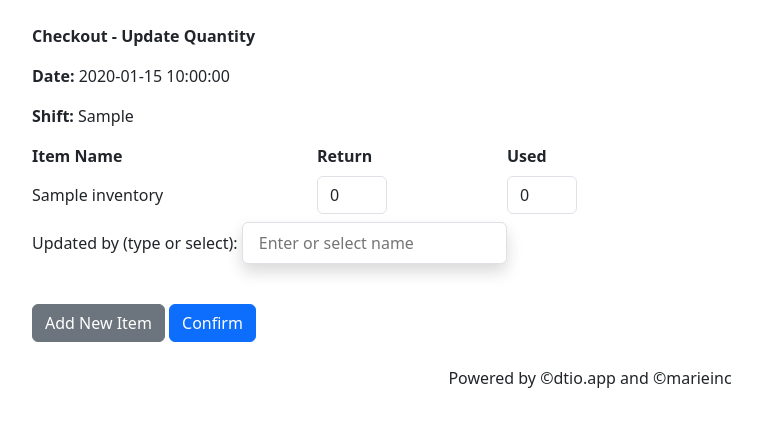
After one commit to dtio/dtnotes, a Flask app: template p3checklist/p3checklist/templates/checkout.html in a window 1280 px wide. The commit adds this page. Shown: the top 429 px of the page, without its empty margins (50-812 px from the left). Run offline with Flask 3, Linux system fonts and the light colour scheme; tables that the repository leaves empty hold one stand-in row (values such as "Sample post"); the template is opened without the code that fills it: values that come from a table or form of the project are taken from there, most other values are stand-ins (such as "Sample title", 1, 10 or a date in 2020).

Commit message:
Added check-out features

```diff
--- a/p3checklist/p3checklist/acknowledgements.py
+++ b/p3checklist/p3checklist/acknowledgements.py
@@ -26,7 +26,6 @@ def acknowledge_eyeent():
         except ValueError:
             flash("Invalid date format provided.", "error")
     else:
-        print("Missing shift")
         flash("Date and Shift are required to view ENT item acknowledgements.", "warning")
         return redirect(url_for('p3_checklist'))
 
--- a/p3checklist/p3checklist/models.py
+++ b/p3checklist/p3checklist/models.py
@@ -47,8 +47,8 @@ class Inventory(db.Model):
     name = db.Column(String(255), nullable=False)
     notes = db.Column(Text, nullable=True)
     groupid = db.Column(Integer, ForeignKey('groups.id'), nullable=False)
-    # quantity = db.Column(Integer, nullable=False, default=0) # Removed: Quantity is now shift-specific
     location = db.Column(Text, nullable=False)
+    frequently_used = db.Column(Boolean, nullable=False, default=False)
 
     # Relationship to ShiftInventory logs
     shift_logs = db.relationship('ShiftInventory', backref='item_details', lazy='dynamic')
--- /dev/null
+++ b/p3checklist/p3checklist/templates/checkout.html
@@ -0,0 +1,81 @@
+<!DOCTYPE html>
+<html lang="en">
+<head>
+    <meta charset="UTF-8">
+    <meta name="viewport" content="width=device-width, initial-scale=1.0">
+    <title>Check Out - Update Quantity</title>
+    <link href="https://fonts.googleapis.com/css2?family=Inter:wght@400;600&display=swap" rel="stylesheet">
+    <link href="https://cdn.jsdelivr.net/npm/bootstrap@5.3.2/dist/css/bootstrap.min.css" rel="stylesheet" integrity="sha384-T3c6CoIi6uLrA9TneNEoa7RxnatzjcDSCmG1MXxSR1GAsXEV/Dwwykc2MPK8M2HN" crossorigin="anonymous">
+    <link rel="stylesheet" href="{{ url_for('static', filename='styles.css') }}">
+</head>
+<body>
+    <div class="container mt-4">
+        <p class="text-gray-600 text-left mb-3"><b>Checkout - Update Quantity</b></p>
+        <p class="text-gray-600 text-left mb-3"><b>Date: </b> {{ date }}</p>
+        <p class="text-gray-600 text-left mb-3"><b>Shift: </b>{{ shift_type }}</p>
+        <form id="checkout-form" action="{{ url_for('checkout.update_inventory') }}" method="POST">
+            <input type="hidden" name="shift_type" value="{{ shift_type }}">
+            <input type="hidden" name="date" value="{{ date }}"> <!-- Pass the current date -->
+            <div class="row mb-2 text-start">
+                <div class="col-6 col-md-3"><strong>Item Name</strong></div>
+                <div class="col-3 col-md-2"><strong>Return</strong></div>
+                <div class="col-3 col-md-2"><strong>Used</strong></div>
+            </div>
+            {% for item in frequently_used_items %}
+                <div class="row mb-2 text-start align-items-center">
+                    <div class="col-6 col-md-3">
+                        <label for="item_{{ item.id }}">{{ item.name }}</label>
+                    </div>
+                    <div class="col-3 col-md-2">
+                        <input type="number" name="return_{{ item.id }}" id="return_{{ item.id }}" class="form-control" value="0" min="0" style="max-width: 70px;">
+                    </div>
+                    <div class="col-3 col-md-2">
+                        <input type="number" name="used_{{ item.id }}" id="used_{{ item.id }}" class="form-control" value="0" min="0" style="max-width: 70px;">
+                    </div>
+                </div>
+            {% endfor %}
+            <div id="updated-by-section">
+                <label for="name" class="block text-gray-600 text-sm font-bold mb-2">Updated by (type or select):</label>
+                <input type="text" id="name" name="name" list="user-suggestions" required
+                       class="shadow appearance-none border rounded w-full py-2 px-3 text-gray-700 leading-tight focus:outline-none focus:shadow-outline mb-4" autocomplete="off"
+                       placeholder="Enter or select name">
+                <datalist id="user-suggestions">
+                    {% for user in users %}
+                    <option value="{{ user.username }}">
+                    {% endfor %}
+                </datalist>
+            </div>
+            <button type="button" class="btn btn-secondary mt-3" id="add-item-button">Add New Item</button>
+            <button type="submit" class="btn btn-primary mt-3">Confirm</button>
+        </form>
+    </div>
+    <footer class="text-center py-4">
+        <p class="text-sm text-gray-500">Powered by ©dtio.app and ©marieinc</p>
+    </footer>
+    <script>
+        document.getElementById('add-item-button').addEventListener('click', function () {
+            const form = document.getElementById('checkout-form');
+            const updatedBySection = document.getElementById('updated-by-section');
+            const newRow = document.createElement('div');
+            newRow.className = 'row mb-2 text-start align-items-center';
+            newRow.innerHTML = `
+                <div class="col-6 col-md-3">
+                    <input type="text" name="new_item_name[]" class="form-control" list="item-suggestions" placeholder="Search item..." autocomplete="off" required>
+                    <datalist id="item-suggestions">
+                        {% for item in inventory_items %}
+                        <option value="{{ item.name }}">
+                        {% endfor %}
+                    </datalist>
+                </div>
+                <div class="col-3 col-md-2">
+                    <input type="number" name="new_item_return[]" class="form-control" value="0" min="0" style="max-width: 70px;" required>
+                </div>
+                <div class="col-3 col-md-2">
+                    <input type="number" name="new_item_used[]" class="form-control" value="0" min="0" style="max-width: 70px;" required>
+                </div>
+            `;
+            form.insertBefore(newRow, updatedBySection);
+        });
+    </script>
+</body>
+</html>
```
Also changed, not shown: p3checklist/p3checklist/app.py (+5 -5 lines), p3checklist/p3checklist/checkout.py (added, +128 -0 lines), p3checklist/p3checklist/templates/index.html (+7 -3 lines), p3checklist/scripts/init_db.py (+9 -8 lines).
